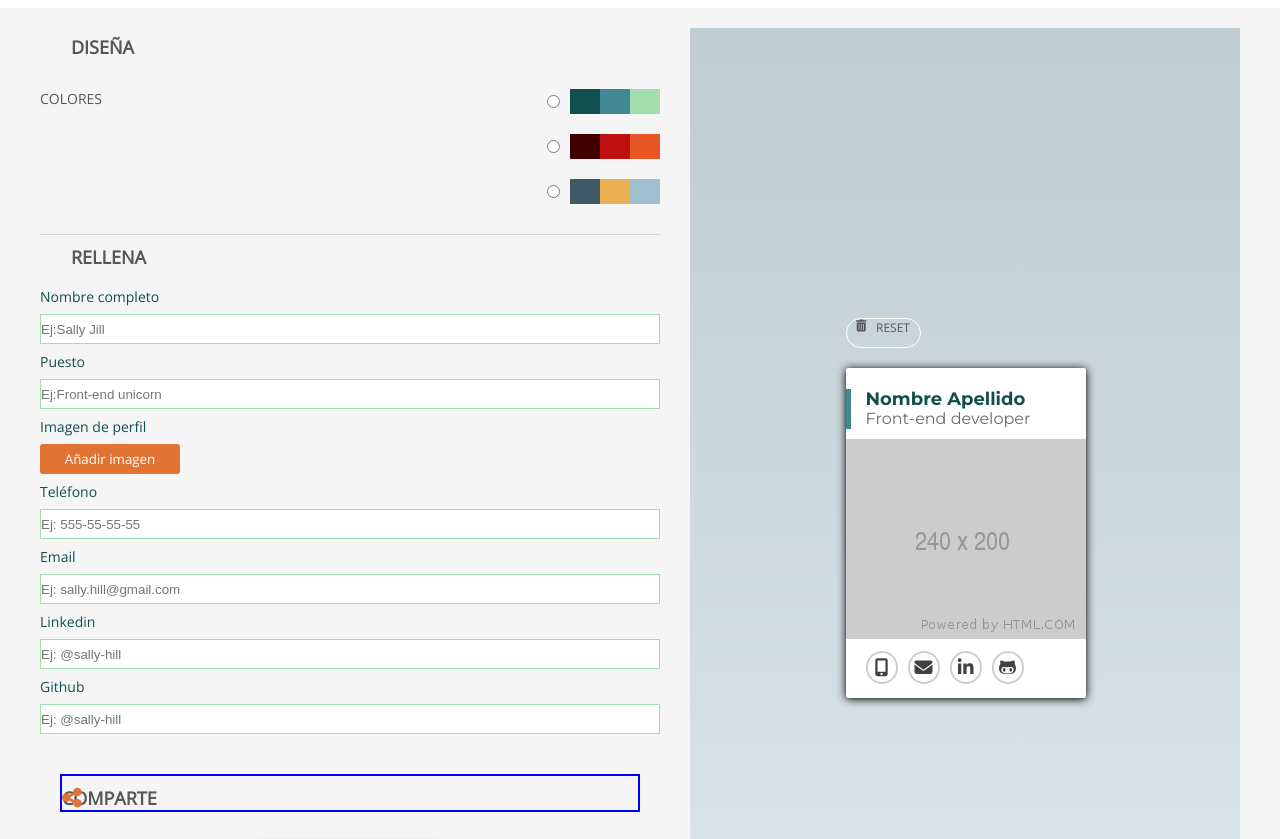
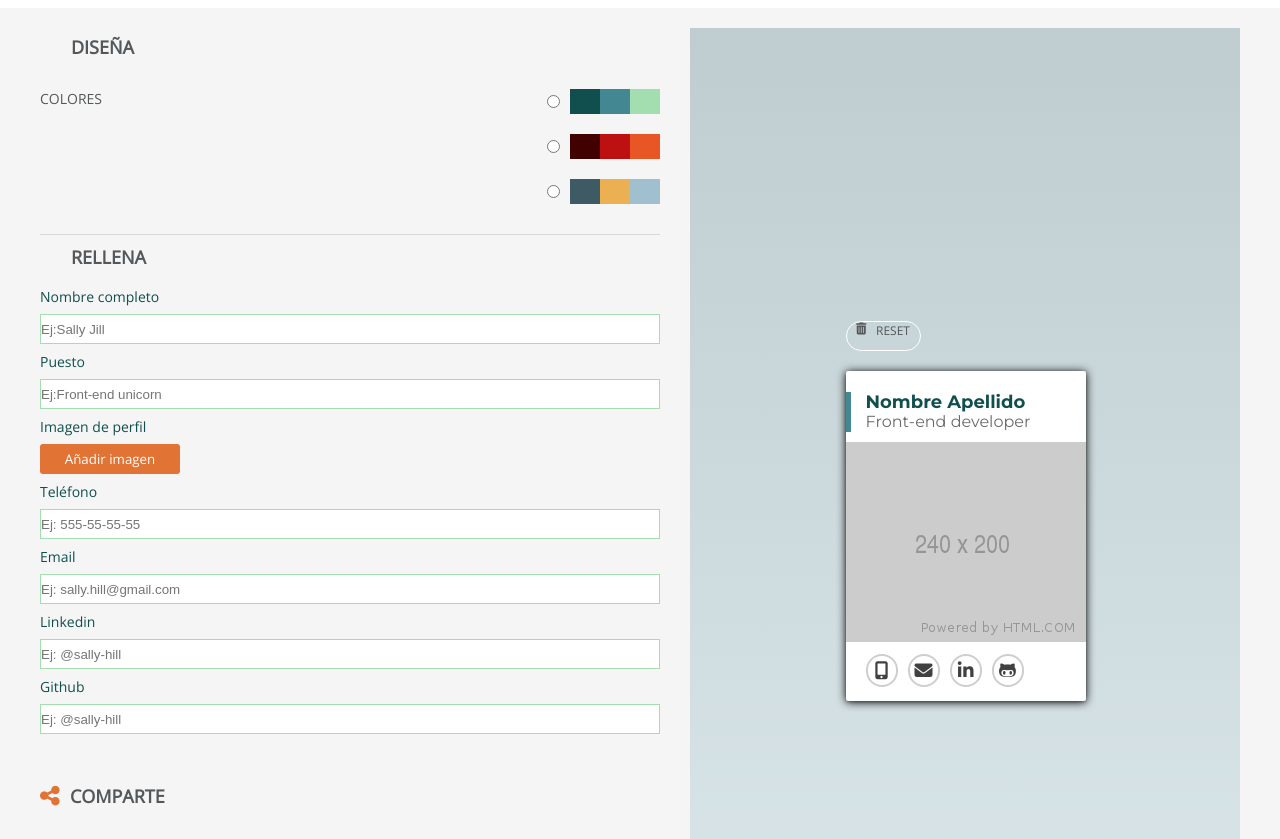
Before and after one commit to nlsabariego/project-promo-h-module-2-team-1-morning, a website: page docs/cards.html in a window 1280 px wide. Shown: the part 103-942 px from the top of the page. Drawn offline with nearby package versions, Linux system fonts and the light colour scheme; files that its build step writes are made by us from their sources.

Commit message:
Improve share title padding

```diff
--- a/_src/assets/scss/components/_share.scss
+++ b/_src/assets/scss/components/_share.scss
@@ -8,6 +8,10 @@
 }
 .icons-3:before {
   @include CardsIconShare;
+
+  @media all and (min-width: 768px) {
+    transform: translateX(-20px);
+  }
 }
 
 .arrow:after {
@@ -19,7 +23,6 @@
     // padding: 1rem 1.6rem 0rem 3.1rem;
     // justify-content: flex-start;
     // border-top: solid 1px #d8d8d8;
-    border: 2px solid blue;
     display: flex;
     position: relative;
     padding-top: 1rem;
@@ -29,6 +32,11 @@
     // width: 100%;
     // position: relative;
     @include CardTitle;
+    padding: 0 0 10px 30px;
+
+    @media all and (min-width: 768px) {
+      padding-left: 10px;
+    }
   }
 
   &__button-create {
```
